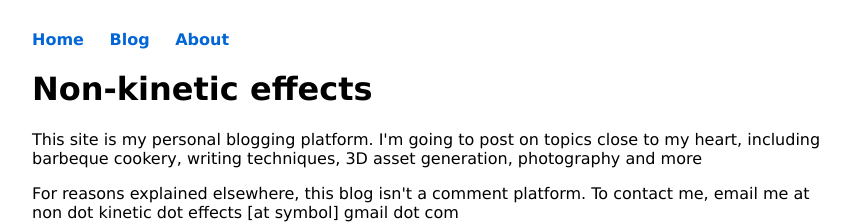
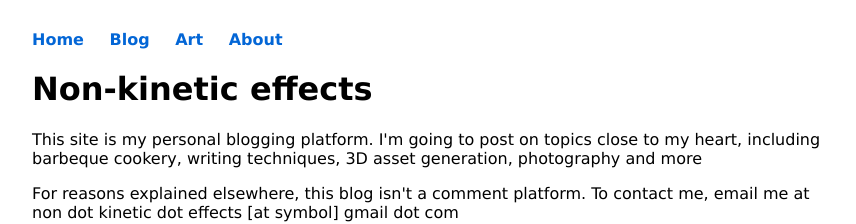
Before and after one commit to KineticLensman/KineticLensman.github.io, a Jekyll site: the page built from index.html, in a window 1280 px wide. Shown: the top 224 px of the page, without its empty margins (208-1064 px from the left). Built offline with Jekyll 4.4.1, drawn with Linux system fonts in a browser that asks for light colours.

Commit message:
Added 'Art' link

```diff
--- a/_layouts/default.html
+++ b/_layouts/default.html
@@ -12,6 +12,7 @@
 	    		<ul>
 	        		<li><a href="/">Home</a></li>
 	        		<li><a href="/blog">Blog</a></li>
+				<li><a href="/art">Art</a></li>
 				<li><a href="/meta">About</a></li>
 	    		</ul>
 			</nav>
```
